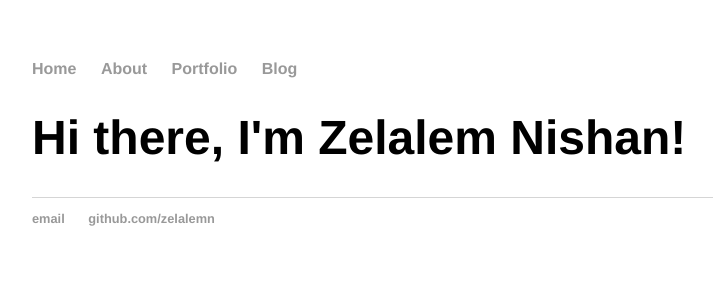
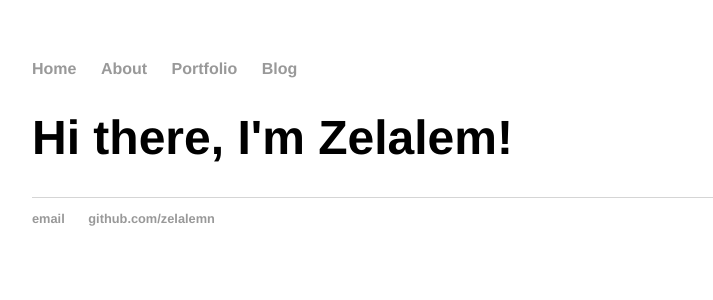
Before and after one commit to ZelalemN/zelalemn.github.io, a Jekyll site: the page built from index.html, in a window 1280 px wide. Shown: the top 300 px of the page, without its empty margins (160-873 px from the left). Built offline with Jekyll 4.4.1, drawn with Linux system fonts in a browser that asks for light colours.

Commit message:
Update index.html
updated to use Jekyll's default layout file

```diff
--- a/index.html
+++ b/index.html
@@ -1,30 +1,8 @@
-<!DOCTYPE html>
-<html>
-	<head>
-		<title>Zeke Nishan</title>
-		<!-- link to main stylesheet -->
-		<link rel="stylesheet" type="text/css" href="/css/main.css">
-	</head>
-	<body>
-		<nav>
-    		<ul>
-        		<li><a href="/">Home</a></li>
-	        	<li><a href="/about">About</a></li>
-        		<li><a href="/portfolio">Portfolio</a></li>
-        		<li><a href="/blog">Blog</a></li>
-    		</ul>
-		</nav>
-		<div class="container">
-    		<div class="blurb">
-        		<h1>Hi there, I'm Zelalem Nishan!</h1>
-				<p></p>
-    		</div><!-- /.blurb -->
-		</div><!-- /.container -->
-		<footer>
-    		<ul>
-        		<li><a href="mailto:zelalemn@gmail.com">email</a></li>
-        		<li><a href="https://github.com/zelalemn">github.com/zelalemn</a></li>
-		</ul>
-		</footer>
-	</body>
-</html>
+---
+layout: default
+title: Zelalem Nishan, Developer
+---
+<div class="blurb">
+	<h1>Hi there, I'm Zelalem!</h1>
+	<p></p>
+</div><!-- /.blurb -->
```
